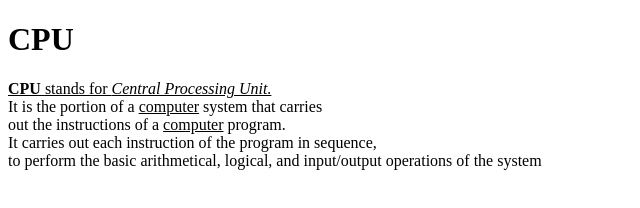
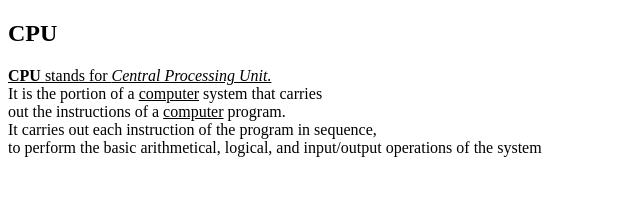
Before and after one commit to iamneo-production/bdececefcadaeccdfffebaeceaec, a plain HTML site: page public/index.html in a window 1280 px wide. Shown: the whole page, without its empty margins (0-640 px from the left). Drawn offline with Linux system fonts and the light colour scheme.

Commit message:
Backup Commit

```diff
--- a/public/index.html
+++ b/public/index.html
@@ -5,10 +5,12 @@
     <meta charset="UTF-8">
     <meta http-equiv="X-UA-Compatible" content="IE=edge">
     <meta name="viewport" content="width=device-width, initial-scale=1.0">
+    <h2>CPU</h1>
     <link rel="stylesheet" href="style.css" />
 </head>
 <body>
-<h1>CPU</h1>
+
+
 <p><u><b>CPU </b>stands for <i>Central Processing Unit.</i></u><br>
 It is the portion of a <u>computer</u> system that carries<br>
 out the instructions of a <u>computer</u> program.<br>
```
